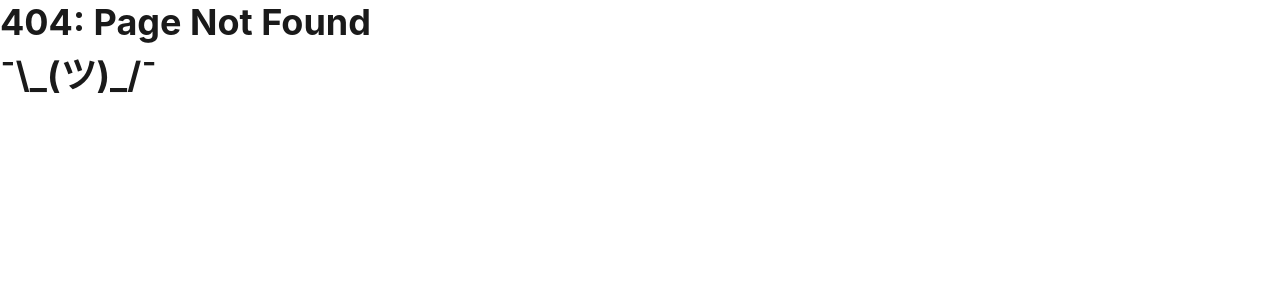
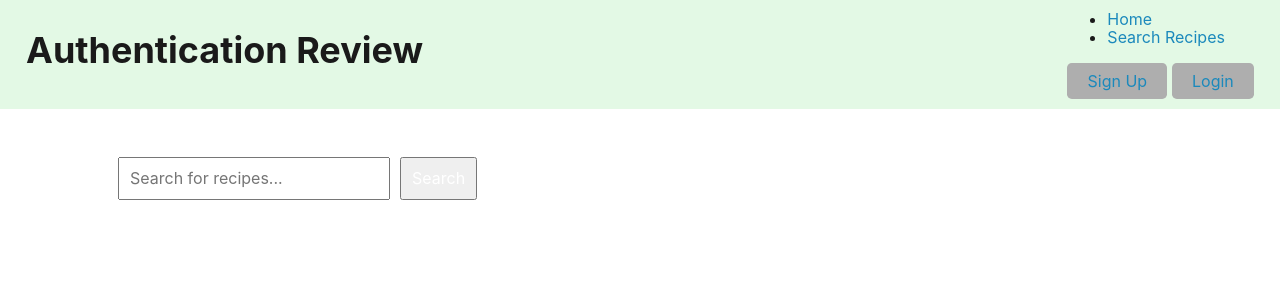
Before and after one commit to erindagfoley/PantryPal, a React (Vite) app in the folder client/: page /search in a window 1280 px wide. Before the commit this address had no page. Shown: the top 300 px of the page. Built offline with nearby package versions, Linux system fonts and the light colour scheme.

Commit message:
added code to search recipes

```diff
--- /dev/null
+++ b/client/src/api/api.ts
@@ -0,0 +1,30 @@
+//created by erin
+import axios from "axios";
+
+// Define the Recipe interface
+export interface Recipe {
+  id: number;
+  title: string;
+  image: string;
+  // Add other properties as needed based on the API response
+}
+
+const API_KEY = "f9d347f96b944bdab51ea58c292c8aa9"; //erin's api key to change for mvp
+const BASE_URL = "https://api.spoonacular.com/recipes/complexSearch";
+
+// Update the fetchRecipes function to return a Promise of Recipe array
+export const fetchRecipes = async (query: string): Promise<Recipe[]> => {
+  try {
+    const response = await axios.get<{ results: Recipe[] }>(BASE_URL, {
+      params: {
+        apiKey: API_KEY,
+        query: query,
+        number: 10, // Limit results
+      },
+    });
+    return response.data.results;
+  } catch (error) {
+    console.error("Error fetching recipes:", error);
+    throw error;
+  }
+};
--- a/client/src/components/Navbar.tsx
+++ b/client/src/components/Navbar.tsx
@@ -1,22 +1,74 @@
+//original code
+// import { useState, useEffect } from 'react';
+// import { Link } from 'react-router-dom';
+// import auth from '../utils/auth';
+
+// const Navbar = () => {
+//   // State to track the login status
+//   const [loginCheck, setLoginCheck] = useState(false);
+
+//   // Function to check if the user is logged in using auth.loggedIn() method
+//   const checkLogin = () => {
+//     if (auth.loggedIn()) {
+//       setLoginCheck(true);  // Set loginCheck to true if user is logged in
+//     }
+//   };
+
+//   // useEffect hook to run checkLogin() on component mount and when loginCheck state changes
+//   useEffect(() => {
+//     checkLogin();  // Call checkLogin() function to update loginCheck state
+//   }, [loginCheck]);  // Dependency array ensures useEffect runs when loginCheck changes
+
+//   return (
+//     <div className="display-flex justify-space-between align-center py-2 px-5 mint-green">
+//       <h1>
+//         Authentication Review
+//       </h1>
+//       <div>
+//         {
+//           // Conditional rendering based on loginCheck state
+//           !loginCheck ? (
+//             <>
+//               {/* Render sign up button if user is not logged in */}
+//               <button className="btn" type='button'>
+//                 <Link to='/signup'>Sign Up</Link>
+//               </button>
+//               {' '}
+//               {/* Render login button if user is not logged in */}
+//               <button className="btn" type='button'>
+//                 <Link to='/login'>Login</Link>
+//               </button>
+//             </>
+//           ) : (
+//             // Render logout button if user is logged in
+//             <button className="btn" type='button' onClick={() => {
+//               auth.logout();  // Call logout() method from auth utility on button click
+//             }}>Logout</button>
+//           )
+//         }
+//       </div>
+//     </div>
+//   )
+// }
+
+// export default Navbar;
+
 import { useState, useEffect } from 'react';
 import { Link } from 'react-router-dom';
 import auth from '../utils/auth';
 
 const Navbar = () => {
-  // State to track the login status
   const [loginCheck, setLoginCheck] = useState(false);
 
-  // Function to check if the user is logged in using auth.loggedIn() method
   const checkLogin = () => {
     if (auth.loggedIn()) {
-      setLoginCheck(true);  // Set loginCheck to true if user is logged in
+      setLoginCheck(true);
     }
   };
 
-  // useEffect hook to run checkLogin() on component mount and when loginCheck state changes
   useEffect(() => {
-    checkLogin();  // Call checkLogin() function to update loginCheck state
-  }, [loginCheck]);  // Dependency array ensures useEffect runs when loginCheck changes
+    checkLogin();
+  }, [loginCheck]);
 
   return (
     <div className="display-flex justify-space-between align-center py-2 px-5 mint-green">
@@ -24,16 +76,18 @@ const Navbar = () => {
         Authentication Review
       </h1>
       <div>
+        <ul>
+          <li><Link to="/">Home</Link></li>
+          <li><Link to="/search">Search Recipes</Link></li> {/* Added Search Recipes link */}
+        </ul>
+
         {
-          // Conditional rendering based on loginCheck state
           !loginCheck ? (
             <>
-              {/* Render sign up button if user is not logged in */}
               <button className="btn" type='button'>
                 <Link to='/signup'>Sign Up</Link>
               </button>
               {' '}
-              {/* Render login button if user is not logged in */}
               <button className="btn" type='button'>
                 <Link to='/login'>Login</Link>
               </button>
@@ -41,7 +95,7 @@ const Navbar = () => {
           ) : (
             // Render logout button if user is logged in
             <button className="btn" type='button' onClick={() => {
-              auth.logout();  // Call logout() method from auth utility on button click
+              auth.logout();
             }}>Logout</button>
           )
         }
--- /dev/null
+++ b/client/src/components/RecipeSearch.tsx
@@ -0,0 +1,54 @@
+//created by erin
+import React, { useState } from "react";
+import { fetchRecipes, Recipe } from "../api/api"; // Import Recipe type
+
+const RecipeSearch: React.FC = () => {
+  const [query, setQuery] = useState("");
+  const [recipes, setRecipes] = useState<Recipe[]>([]); // ✅ Use Recipe[] instead of any[]
+  const [loading, setLoading] = useState(false);
+  const [error, setError] = useState<string | null>(null);
+
+  const handleSearch = async () => {
+    setLoading(true);
+    setError(null);
+    try {
+      const data = await fetchRecipes(query);
+      setRecipes(data);
+    } catch (err) {
+      setError("Failed to fetch recipes");
+    }
+    setLoading(false);
+  };
+
+  return (
+    <div className="p-4">
+      <input
+        type="text"
+        placeholder="Search for recipes..."
+        value={query}
+        onChange={(e) => setQuery(e.target.value)}
+        className="border p-2 rounded"
+      />
+      <button
+        onClick={handleSearch}
+        className="ml-2 bg-blue-500 text-white p-2 rounded"
+      >
+        Search
+      </button>
+
+      {loading && <p>Loading...</p>}
+      {error && <p className="text-red-500">{error}</p>}
+
+      <ul className="mt-4">
+        {recipes.map((recipe) => (
+          <li key={recipe.id} className="p-2 border-b">
+            <img src={recipe.image} alt={recipe.title} className="w-16 h-16" />
+            {recipe.title}
+          </li>
+        ))}
+      </ul>
+    </div>
+  );
+};
+
+export default RecipeSearch;
--- a/client/tsconfig.json
+++ b/client/tsconfig.json
@@ -5,6 +5,7 @@
     "lib": ["ES2020", "DOM", "DOM.Iterable"],
     "module": "ESNext",
     "skipLibCheck": true,
+
 
     /* Bundler mode */
     "moduleResolution": "bundler",
--- a/package.json
+++ b/package.json
@@ -28,6 +28,7 @@
     "wait-on": "^7.2.0"
   },
   "dependencies": {
+    "axios": "^1.7.9",
     "pg": "^8.13.3",
     "pg-hstore": "^2.3.4",
     "sequelize": "^6.37.5"
```
Also changed, not shown: client/AppRoutes.tsx (added, +20 -0 lines), client/src/main.tsx (+50 -2 lines), 2 other files (tests, documents, lock files or other folders).
